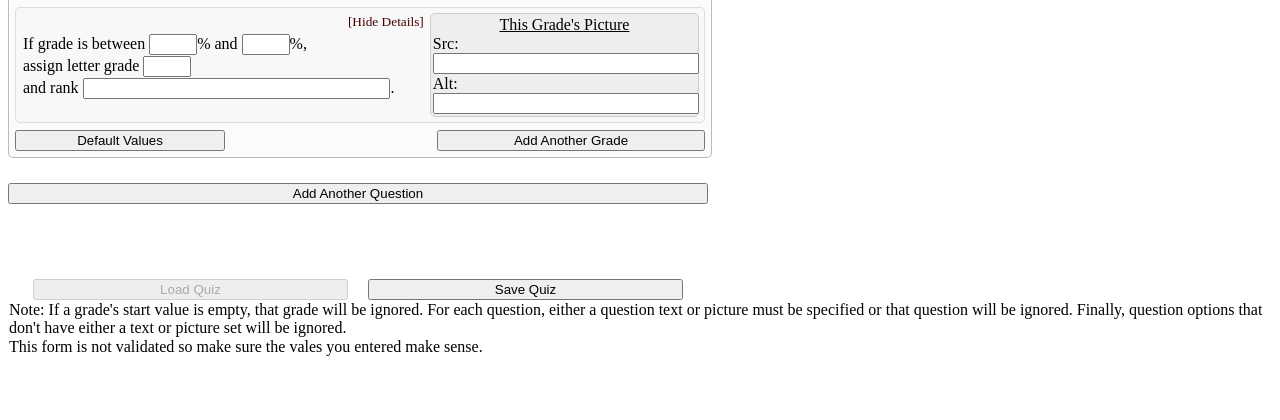
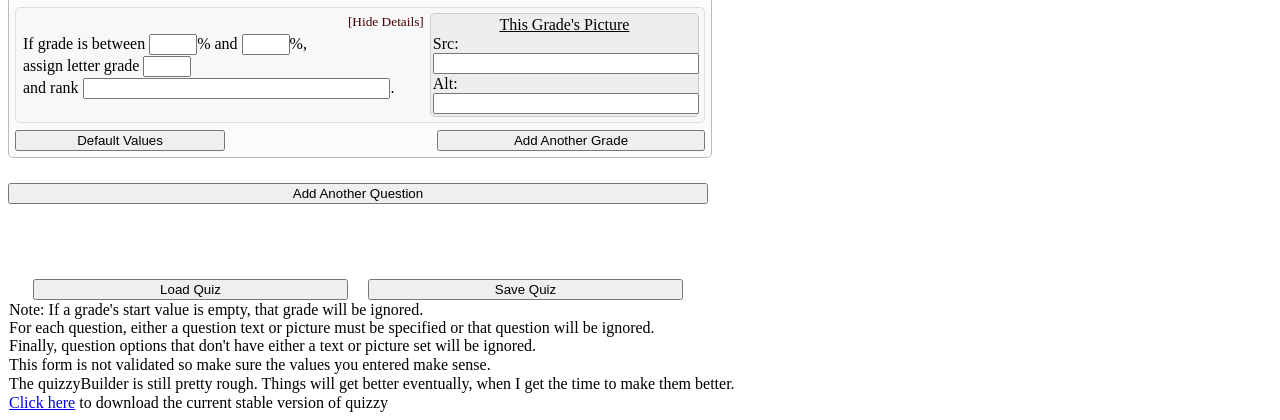
Before and after one commit to scallopedllama/quizzy_builder, a PHP site: page / in a window 1280 px wide. Shown: the part 912-1332 px from the top of the page. Before the commit the page ends 1268 px from the top, so only its background shows below. Run offline with PHP 8.4, Linux system fonts and the light colour scheme; some libraries are stand-ins or nearby versions.

Commit message:
fixed errors in footer

```diff
--- a/index.php
+++ b/index.php
@@ -91,11 +91,15 @@
       </div>
 
       <div class="loadsave">
-        <input type="button" id="load_quiz" disabled="true" value="Load Quiz"> &nbsp; &nbsp;
-         <input type="submit" id="save_quiz" value="Save Quiz">
+        <input type="button" id="load_quiz" onClick="alert('Coming soon!');" value="Load Quiz"> &nbsp; &nbsp;
+        <input type="submit" id="save_quiz" value="Save Quiz">
       </div>
     </form>
-    <p>Note: If a grade's start value is empty, that grade will be ignored. For each question, either a question text or picture must be specified or that question will be ignored. Finally, question options that don't have either a text or picture set will be ignored.</p>
-    <p>This form is not validated so make sure the vales you entered make sense.</p>
+    <p>Note: If a grade's start value is empty, that grade will be ignored.
+    <br>For each question, either a question text or picture must be specified or that question will be ignored.
+    <br>Finally, question options that don't have either a text or picture set will be ignored.</p>
+    <p>This form is not validated so make sure the values you entered make sense.</p>
+    <p>The quizzyBuilder is still pretty rough. Things will get better eventually, when I get the time to make them better.</p>
+    <p><a href="http://sourceforge.net/projects/quizzy/files">Click here</a> to download the current stable version of quizzy</p>
   </body>
 </html>
```
